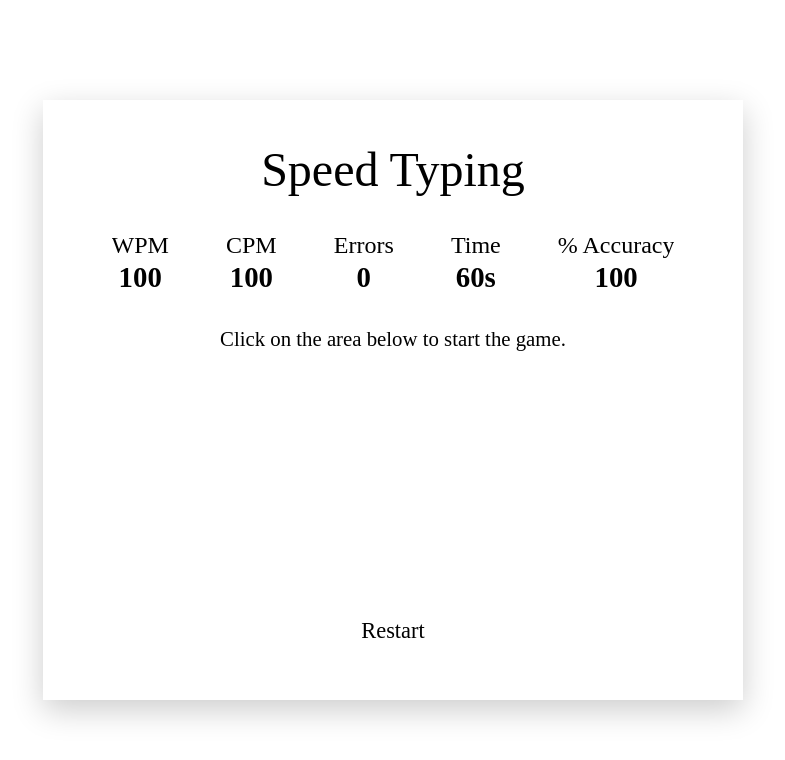
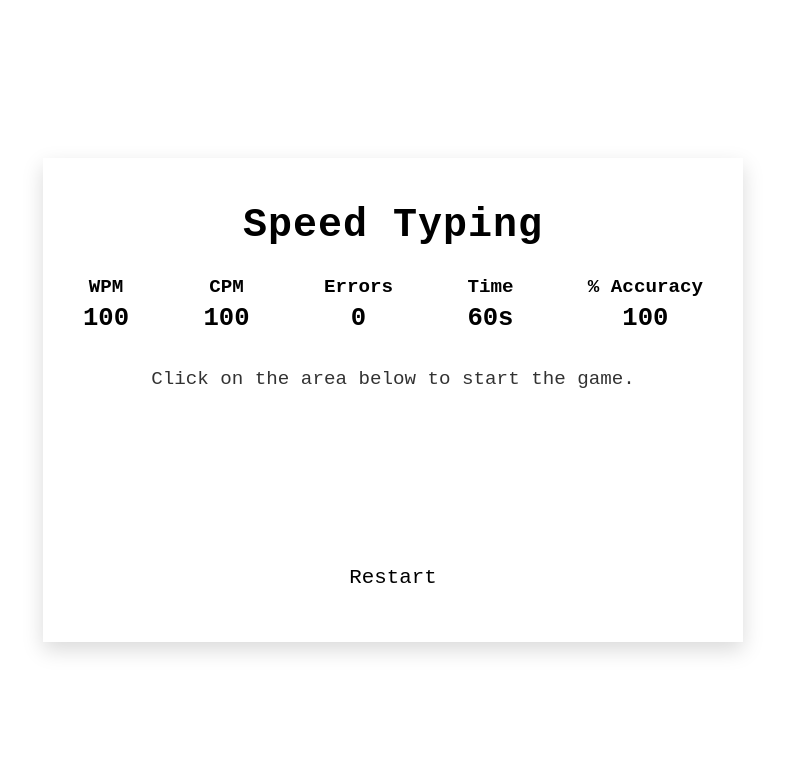
Before and after one commit to ADARSH-JANAGARI/ADARSH-JANAGARI.github.io, a plain HTML site: page index.html in a window 1280 px wide. Shown: the whole page, without its empty margins (247-1032 px from the left). Drawn offline with Linux system fonts and the light colour scheme.

Commit message:
Update style.css

```diff
--- a/style.css
+++ b/style.css
@@ -1,16 +1,14 @@
-/* Applying global styles with custom variables */
+/* Global reset and custom styles */
 * {
   margin: 0;
   padding: 0;
   box-sizing: border-box;
+  font-family: 'Lexend Deca', 'Roboto Mono', 'Vazirmatn', monospace;
   -webkit-text-size-adjust: 100%;
-  font-family: var(--font);
   scrollbar-width: thin;
-  scrollbar-color: var(--sub-color) transparent;
-  overflow-y: scroll;
+  scrollbar-color: var(--caret-color) transparent;
   scroll-behavior: smooth;
-  line-height: 1.25;
-  font-weight: 400;
+  line-height: 1.4;
 }
 
 body {
@@ -20,85 +18,99 @@ body {
   height: 100vh;
   background-color: var(--bg-color);
   color: var(--text-color);
-  font-family: var(--font);
+  font-weight: 400;
   scroll-padding-top: 2rem;
+  transition: background-color 0.3s ease;
 }
 
+/* Container for the typing test */
 .container {
-  background-color: var(--ss-bg-color);
+  background-color: var(--sub-alt-color);
   padding: 40px;
   border-radius: var(--roundness);
-  box-shadow: 0 10px 30px rgba(0, 0, 0, 0.2);
+  box-shadow: 0 8px 20px rgba(0, 0, 0, 0.15);
   text-align: center;
   width: 700px;
+  max-width: 90vw;
+  transition: background-color 0.3s ease;
 }
 
+/* Heading - minimal design */
 .heading h2 {
-  font-size: 3rem;
+  font-size: 2.5rem;
   color: var(--text-color);
-  margin-bottom: 30px;
+  margin-bottom: 20px;
+  letter-spacing: 1px;
+  font-weight: bold;
 }
 
-/* Styling the header section with stats */
+/* Flexbox for header stats (WPM, CPM, Errors, etc.) */
 .header {
   display: flex;
-  justify-content: space-around;
+  justify-content: space-between;
   margin-bottom: 30px;
 }
 
 .header div {
   text-align: center;
+  font-weight: bold;
 }
 
 .header_text {
-  font-size: 1.5rem;
-  color: var(--ss-font-placeholder-color);
+  font-size: 1.2rem;
+  color: var(--sub-color);
 }
 
 .curr_wpm, .curr_cpm, .curr_errors, .curr_time, .curr_accuracy {
-  font-size: 1.8rem;
-  font-weight: bold;
+  font-size: 1.6rem;
   color: var(--text-color);
 }
 
+/* Quote/text to type area */
 .quote {
   margin-bottom: 20px;
-  font-size: 1.3rem;
+  font-size: 1.2rem;
   color: var(--text-color);
+  opacity: 0.8;
+  transition: color 0.3s ease;
 }
 
-/* Textarea styling */
+/* Typing area */
 .input_area {
   width: 100%;
-  height: 200px;
+  height: 120px;
   border: none;
   border-radius: var(--ss-border-radius);
-  background-color: var(--ss-bg-color);
-  font-size: 1.3rem;
+  background-color: var(--sub-alt-color);
+  font-size: 1.4rem;
   padding: 15px;
-  margin-bottom: 30px;
+  margin-bottom: 20px;
   resize: none;
   outline: none;
-  transition: background var(--ss-animation-timing) ease;
+  transition: background-color 0.3s ease, color 0.3s ease;
   color: var(--text-color);
+  caret-color: var(--caret-color);
 }
 
+/* Focus state with slight color change */
 .input_area:focus {
-  background-color: var(--ss-highlight-color);
+  background-color: var(--sub-color);
 }
 
+/* Restart button */
 .restart_btn {
   background-color: var(--main-color);
   border: none;
   color: var(--text-color);
-  padding: 15px;
+  padding: 10px;
   width: 100%;
   border-radius: var(--ss-border-radius);
-  font-size: 1.4rem;
+  font-size: 1.3rem;
   cursor: pointer;
-  transition: background var(--ss-animation-timing) ease;
+  transition: background-color 0.3s ease, transform 0.1s ease;
 }
 
 .restart_btn:hover {
   background-color: var(--caret-color);
+  transform: translateY(-2px);
 }
```
